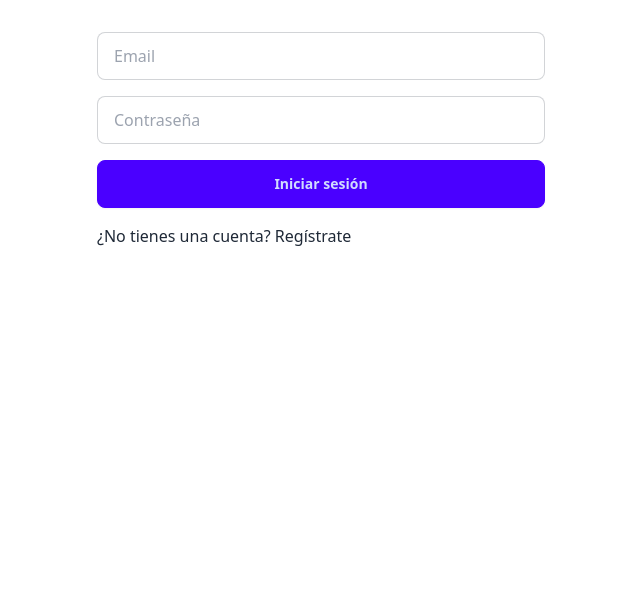
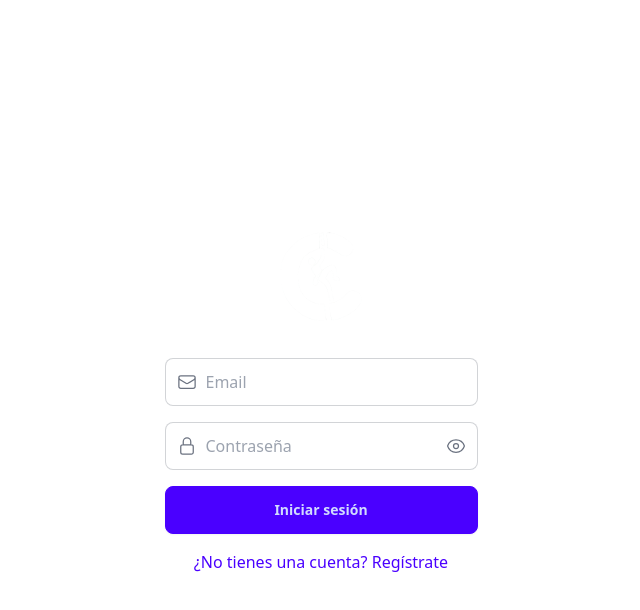
Before and after one commit to Bea2000/ClimbUp, a Next.js app: page /login in a window 1280 px wide. Shown: the top 610 px of the page, without its empty margins (319-959 px from the left). Built offline with nearby package versions, Linux system fonts and the light colour scheme.

Commit message:
refactor: :lipstick: add style to login and signup

```diff
--- a/src/app/login/components/LoginForm.tsx
+++ b/src/app/login/components/LoginForm.tsx
@@ -6,13 +6,19 @@ import { signIn } from 'next-auth/react';
 import { useState } from 'react';
 import toast from 'react-hot-toast';
 
-import { FormInput } from '@/components/FormInput';
+
+import { EmailIcon } from '@/assets/icons/EmailIcon';
+import { EyeIcon } from '@/assets/icons/EyeIcon';
+import { EyeSlashIcon } from '@/assets/icons/EyeSlashIcon';
+import { LockIcon } from '@/assets/icons/LockIcon';
+import FormInput from '@/components/ui/FormInput';
 
 import { loginSchema } from '../schemas/loginSchema';
 
 export function LoginForm() {
   const router = useRouter();
   const [loading, setLoading] = useState(false);
+  const [showPassword, setShowPassword] = useState(false);
   const [errors, setErrors] = useState<{ email?: string; password?: string }>({});
 
   async function handleSubmit(event: React.FormEvent<HTMLFormElement>) {
@@ -58,30 +64,38 @@ export function LoginForm() {
   return (
     <form
       onSubmit={handleSubmit}
-      className="mx-auto mt-8 max-w-md space-y-4"
+      className="mx-auto mt-8 max-w-lg space-y-4"
       noValidate
     >
       <FormInput
         name="email"
         type="email"
         placeholder="Email"
-        error={errors.email}
+        errors={errors.email ? [errors.email] : undefined}
+        leftIcon={<EmailIcon />}
       />
 
       <FormInput
         name="password"
-        type="password"
+        type={showPassword ? "text" : "password"}
         placeholder="Contraseña"
-        error={errors.password}
+        errors={errors.password ? [errors.password] : undefined}
+        leftIcon={<LockIcon />}
+        rightIcon={showPassword ? <EyeSlashIcon /> : <EyeIcon />}
+        onRightIconClick={() => setShowPassword(!showPassword)}
       />
 
       <button type="submit" className="btn btn-primary w-full" disabled={loading}>
-        Iniciar sesión
+        {loading ? (
+          <span className="loading loading-spinner"></span>
+        ) : 'Iniciar sesión'}
       </button>
 
-      <h2>
-        <Link href="/signup">¿No tienes una cuenta? Regístrate</Link>
-      </h2>
+      <p className="text-center">
+        <Link href="/signup" className="text-primary hover:underline">
+          ¿No tienes una cuenta? Regístrate
+        </Link>
+      </p>
     </form>
   );
 }
--- a/src/app/login/page.tsx
+++ b/src/app/login/page.tsx
@@ -1,5 +1,12 @@
+import Image from 'next/image';
+
 import { LoginForm } from './components/LoginForm';
 
 export default function LoginPage() {
-  return <LoginForm />;
+  return (
+    <div className="flex h-screen flex-col items-center justify-center">
+      <Image src="/logo.png" alt="Login" width={100} height={100} className='invert'/>
+      <LoginForm />
+    </div>
+  );
 }
--- a/src/app/signup/components/SignupForm.tsx
+++ b/src/app/signup/components/SignupForm.tsx
@@ -70,9 +70,10 @@ export function SignupForm() {
   return (
     <form
       onSubmit={handleSubmit}
-      className="mx-auto mt-8 max-w-md space-y-4"
+      className="mx-auto space-y-4"
       noValidate
     >
+      <div className="flex flex-col gap-4">
         <FormInput
           name="name"
           type="text"
@@ -111,6 +112,7 @@ export function SignupForm() {
           placeholder="Confirmar Contraseña"
           error={errors.confirmPassword}
         />
+      </div>
 
       <button type="submit" className="btn btn-primary w-full" disabled={loading}>
         Registrarse
--- a/src/app/signup/page.tsx
+++ b/src/app/signup/page.tsx
@@ -1,5 +1,14 @@
+import Image from 'next/image';
+
 import { SignupForm } from './components/SignupForm';
 
 export default function SignupPage() {
-  return <SignupForm />;
+  return (
+    <div className="flex h-screen flex-col items-center justify-center px-8">
+      <Image src="/logo.png" alt="Login" width={100} height={100} className='invert'/>
+      <div className="mt-8 w-full max-w-lg">
+        <SignupForm />
+      </div>
+    </div>
+  );
 }
--- /dev/null
+++ b/src/assets/icons/EmailIcon.tsx
@@ -0,0 +1,7 @@
+export function EmailIcon() {
+  return (
+    <svg xmlns="http://www.w3.org/2000/svg" fill="none" viewBox="0 0 24 24" strokeWidth={1.5} stroke="currentColor" className="size-5">
+      <path strokeLinecap="round" strokeLinejoin="round" d="M21.75 6.75v10.5a2.25 2.25 0 0 1-2.25 2.25h-15a2.25 2.25 0 0 1-2.25-2.25V6.75m19.5 0A2.25 2.25 0 0 0 19.5 4.5h-15a2.25 2.25 0 0 0-2.25 2.25m19.5 0v.243a2.25 2.25 0 0 1-1.07 1.916l-7.5 4.615a2.25 2.25 0 0 1-2.36 0L3.32 8.91a2.25 2.25 0 0 1-1.07-1.916V6.75" />
+    </svg>
+  )
+}
--- /dev/null
+++ b/src/assets/icons/EyeIcon.tsx
@@ -0,0 +1,8 @@
+export function EyeIcon() {
+  return (
+    <svg xmlns="http://www.w3.org/2000/svg" fill="none" viewBox="0 0 24 24" strokeWidth={1.5} stroke="currentColor" className="size-5">
+      <path strokeLinecap="round" strokeLinejoin="round" d="M2.036 12.322a1.012 1.012 0 0 1 0-.639C3.423 7.51 7.36 4.5 12 4.5c4.638 0 8.573 3.007 9.963 7.178.07.207.07.431 0 .639C20.577 16.49 16.64 19.5 12 19.5c-4.638 0-8.573-3.007-9.963-7.178Z" />
+      <path strokeLinecap="round" strokeLinejoin="round" d="M15 12a3 3 0 1 1-6 0 3 3 0 0 1 6 0Z" />
+    </svg>
+  )
+}
--- /dev/null
+++ b/src/assets/icons/EyeSlashIcon.tsx
@@ -0,0 +1,7 @@
+export function EyeSlashIcon() {
+  return (
+    <svg xmlns="http://www.w3.org/2000/svg" fill="none" viewBox="0 0 24 24" strokeWidth={1.5} stroke="currentColor" className="size-5">
+      <path strokeLinecap="round" strokeLinejoin="round" d="M3.98 8.223A10.477 10.477 0 0 0 1.934 12C3.226 16.338 7.244 19.5 12 19.5c.993 0 1.953-.138 2.863-.395M6.228 6.228A10.451 10.451 0 0 1 12 4.5c4.756 0 8.773 3.162 10.065 7.498a10.522 10.522 0 0 1-4.293 5.774M6.228 6.228 3 3m3.228 3.228 3.65 3.65m7.894 7.894L21 21m-3.228-3.228-3.65-3.65m0 0a3 3 0 1 0-4.243-4.243m4.242 4.242L9.88 9.88" />
+    </svg>
+  )
+}
--- /dev/null
+++ b/src/assets/icons/LockIcon.tsx
@@ -0,0 +1,7 @@
+export function LockIcon() {
+  return (
+    <svg xmlns="http://www.w3.org/2000/svg" fill="none" viewBox="0 0 24 24" strokeWidth={1.5} stroke="currentColor" className="size-5">
+      <path strokeLinecap="round" strokeLinejoin="round" d="M16.5 10.5V6.75a4.5 4.5 0 1 0-9 0v3.75m-.75 11.25h10.5a2.25 2.25 0 0 0 2.25-2.25v-6.75a2.25 2.25 0 0 0-2.25-2.25H6.75a2.25 2.25 0 0 0-2.25 2.25v6.75a2.25 2.25 0 0 0 2.25 2.25Z" />
+    </svg>
+  )
+}
--- a/src/components/ui/FormInput.tsx
+++ b/src/components/ui/FormInput.tsx
@@ -1,5 +1,5 @@
 interface FormInputProps {
-  label: string;
+  label?: string;
   name: string;
   type: string;
   placeholder?: string;
@@ -11,6 +11,9 @@ interface FormInputProps {
   extraElement?: React.ReactNode;
   value?: string;
   onChange?: (e: React.ChangeEvent<HTMLInputElement>) => void;
+  leftIcon?: React.ReactNode;
+  rightIcon?: React.ReactNode;
+  onRightIconClick?: () => void;
 }
 
 export default function FormInput({
@@ -26,25 +29,51 @@ export default function FormInput({
   extraElement,
   value,
   onChange,
+  leftIcon,
+  rightIcon,
+  onRightIconClick,
 }: FormInputProps) {
   return (
     <div className="form-control">
-      <label htmlFor={name} className="label">
-        <span className="label-text">{label}</span>
-      </label>
-      <div className={`${extraElement ? 'join w-full' : ''}`}>
+      {label && (
+        <label htmlFor={name} className="label">
+          <span className="label-text">{label}</span>
+        </label>
+      )}
+      <div className={`relative ${extraElement ? 'join w-full' : ''}`}>
+        {leftIcon && (
+          <div className="absolute left-3 top-1/2 size-5 -translate-y-1/2 text-gray-500">
+            {leftIcon}
+          </div>
+        )}
         <input
           id={name}
           name={name}
           type={type}
           placeholder={placeholder}
-          className={`input input-bordered ${extraElement ? 'join-item' : ''} ${className} ${errors ? 'input-error' : ''}`}
+          className={`
+            input input-bordered
+            ${extraElement ? 'join-item' : ''}
+            ${className}
+            ${errors ? 'input-error' : ''}
+            ${leftIcon ? 'pl-10' : ''}
+            ${rightIcon ? 'pr-10' : ''}
+          `}
           required={required}
           min={min}
           step={step}
           value={value}
           onChange={onChange}
         />
+        {rightIcon && (
+          <button
+            type="button"
+            className="absolute right-3 top-1/2 size-5 -translate-y-1/2 text-gray-500"
+            onClick={onRightIconClick}
+          >
+            {rightIcon}
+          </button>
+        )}
         {extraElement}
       </div>
       {errors?.[0] && (
```
Lines whose indentation alone changed are shown as unchanged.
